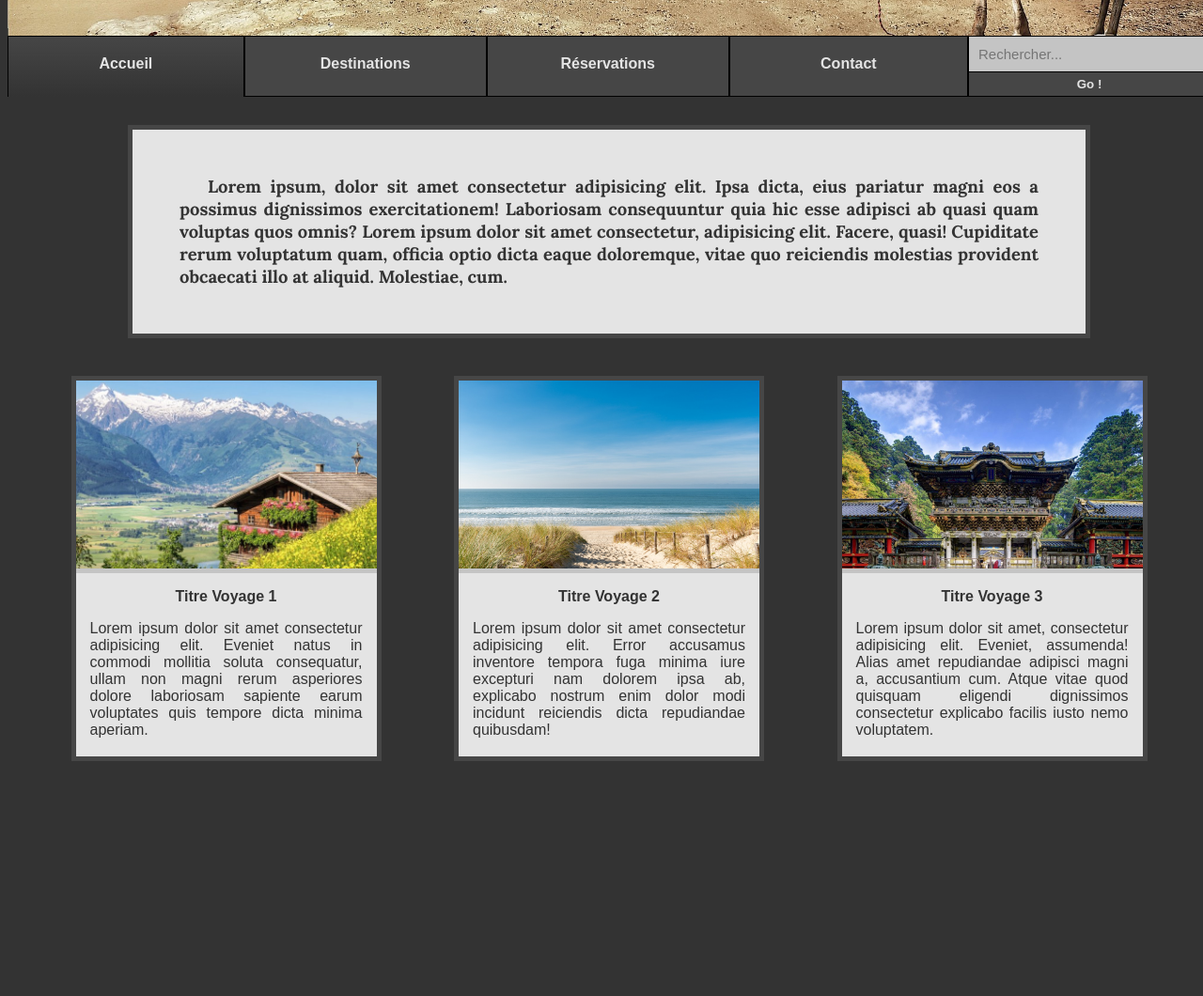
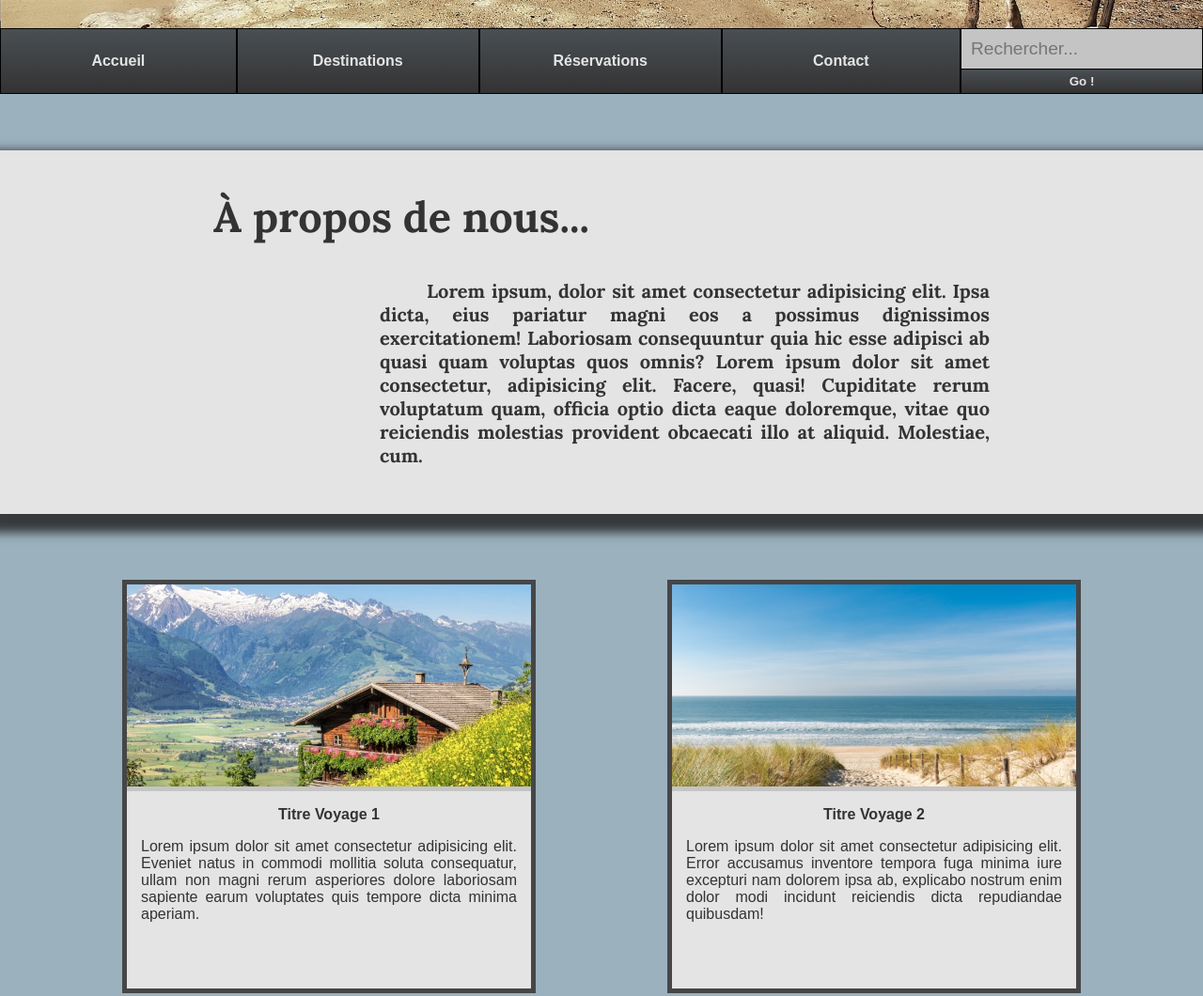
Before and after one commit to ThiryGaetan/HTML-CSS-P3, a plain HTML site: page index.html in a window 1280 px wide. Shown: the part 420-1480 px from the top of the page at 94% size. Before the commit the page ends 1248 px from the top, so only its background shows below. Drawn offline with Linux system fonts and the light colour scheme.

Commit message:
fix blocks and color change

```diff
--- a/assets/CSS/style.css
+++ b/assets/CSS/style.css
@@ -1,24 +1,19 @@
 @font-face {
     font-family: "Lora";
-    src: url(../fonts/Lora.ttf)
+    src: url("../fonts/Lora.ttf")
 }
 body {
-    width: 100%;
     font-family: Arial, Helvetica, sans-serif;
-    background-color: #333333;
-}
-header, #navBar {
-    display: flex;
-    justify-content: center;
+    margin: 0px;
+    background-color: #9bb1be;
 }
 /* header */
 #headerPic {
     flex: 1 1 auto;
-    /* flex: flex-grow flex-shrink flex-basis */
     display: flex;
     justify-content: center;
     align-items: center;
-    background-image: url(../images/header.jpg);
+    background-image: url("../images/header.jpg");
     height: 450px;
     background-size: cover;
     background-position: top;
@@ -33,17 +28,31 @@ h1 {
     color: #D4F0FC;
     font-size: 400%;
     letter-spacing: -4px;
+    transition: background-color 1.3s;
+}
+h1:hover {
+    background-color: #222222;
 }
 /* navbar */
+nav {
+    display: flex;
+    justify-content: center;
+    position: -webkit-sticky;
+    position: sticky;
+    top: 0px;
+}
 .button {
     flex: 1 1 auto;
+    display: flex;
+    justify-content: center;
+    align-items: center;
     max-width: 20%;
     color: #e4e4e4;
     border: solid #000000 1px;
     padding: 20px 0px;
-    background-color: #464646;
+    background-color: #4a4f53;
+    background-image: linear-gradient(#ffffff00, #333333);
     font-weight: bold;
-    text-align: center;
     text-decoration: none;
 }
 #current {
@@ -54,8 +63,9 @@ h1 {
     text-decoration: none;
 }
 .button:hover:not(#current) {
-    background-color: #c4c4c4;
+    background-color: #d8d8d8;
     color: #464646;
+    background-image: none;
 }
 #searchForm {
     display: flex;
@@ -70,19 +80,22 @@ h1 {
     background-color: #c4c4c4;
     border: none;
     border-bottom: #000000 1px solid;
+    font-size: 120%;
 }
 #searchButton {
     flex: 1 1 auto;
     border: none;
     color: #e4e4e4;
-    background-color: #464646;
+    background-color: #4a4f53;
+    background-image: linear-gradient(#ffffff00, #333333);
     padding: 5px 0px;
     font-weight: bold;
     cursor: pointer;
 }
 #searchButton:hover {
-    background-color: #c4c4c4;
+    background-color: #d8d8d8;
     color: #464646;
+    background-image: none;
 }
 input[type=search] {
     padding: 10px;
@@ -92,15 +105,23 @@ input[type=search] {
 #introTxt {
     font-family: "Lora", serif;
     font-weight: bold;
-    margin: 30px 10%;
-    padding: 30px 50px;
-    font-size: 115%;
-    text-indent: 30px;
+    margin: 3em 0;
+    padding: 5px 50px 30px 50px;
+    font-size: 125%;
+    color: #333333;
+    background-color: #e4e4e4;
+    box-shadow: 0px .5em 10px .5em #222222d3;
+}
+h2 {
+    margin-left: 15%;
+    font-size: 225%;
+}
+#introTxt p {
+    text-indent: 2.5em;
     text-align: justify;
     text-justify: inter-word;
-    color: #333333;
-    background-color: #e4e4e4;
-    border: solid 5px #464646;
+    margin-left: 30%;
+    margin-right: 15%;
 }
 /* blocks */
 #blockDiv {
@@ -109,28 +130,24 @@ input[type=search] {
     flex-wrap: wrap;
 }
 .blocks {
-    background-position: center;
     text-align: center;
-    /* display: flex;
-    align-items: center;
-    flex-direction: column; */
     background-color: #e4e4e4;
     text-decoration: none;
     color: #333333;
     border: solid 5px #464646;
-    width: 320px;
-    height: 400px;
+    width: 30%;
+    min-width: 430px;
+    height: 30vw;
+    min-height: 430px;
     margin: 10px;
-    /* padding: 5px; */
-}
-.blocks:hover {
-    border-width: 2px 8px 8px 2px;
+    overflow: hidden;
 }
 .blockPics {
     width: 100%;
-    height: 200px;
+    height: 50%;
     background-size: cover;
     border-bottom: solid 5px #c4c4c4;
+    background-position: center;
 }
 .blockTitles {
     font-weight: bold;
@@ -150,12 +167,24 @@ input[type=search] {
 #blockPic-3 {
     background-image: url(../images/blocks/block_3.jpg);
 }
+#blockPic-4 {
+    background-image: url(../images/blocks/block_4.jpg);
+}
+/* footer  */
+footer {
+    margin-top: 20em;
+    height: 3em;
+    border-top: 1px solid black;
+    background-color: #464646;
+    /* background-image: linear-gradient(#ffffff00, #333333); */
+
+}
 /*      rupture 480 px       */
 @media screen and (max-width: 480px) {
     #headerPic {
         height: 200px;
     }
-    #navBar {
+    nav {
         flex-direction: column;
     }
     .button {
--- a/index.html
+++ b/index.html
@@ -5,8 +5,8 @@
     <meta charset="UTF-8">
     <meta http-equiv="X-UA-Compatible" content="IE=edge">
     <meta name="viewport" content="width=device-width, initial-scale=1.0">
+    <link rel="stylesheet" href="assets/CSS/style.css">
     <title>Voyage & Co</title>
-    <link rel="stylesheet" href="assets/CSS/style.css">
 </head>
 
 <body>
@@ -19,13 +19,13 @@
             </a>
         </div>
     </header>
-    <nav id="navBar">
+    <nav>
         <!-- navbar -->
-        <a class="button" id="current">Accueil</a>
+        <a class="button" href="#">Accueil</a>
         <a class="button" href="#">Destinations</a>
         <a class="button" href="#">Réservations</a>
         <a class="button" href="#">Contact</a>
-        <form action="#" id="searchForm">
+        <form action="#" method="POST" id="searchForm">
             <!-- search bar and button -->
             <input id="searchField" name="search" type="search" placeholder="Rechercher...">
             <button type="submit" id="searchButton">Go !</button>
@@ -33,6 +33,9 @@
     </nav>
     <section id="introTxt">
         <!-- introduction -->
+        <h2>
+            À propos de nous...
+        </h2>
         <p>
             Lorem ipsum, dolor sit amet consectetur adipisicing elit. Ipsa dicta, eius pariatur magni eos a possimus
             dignissimos exercitationem! Laboriosam consequuntur quia hic esse adipisci ab quasi quam voluptas quos
@@ -50,7 +53,9 @@
                 Titre Voyage 1
             </p>
             <p class="blockTxts">
-                Lorem ipsum dolor sit amet consectetur adipisicing elit. Eveniet natus in commodi mollitia soluta consequatur, ullam non magni rerum asperiores dolore laboriosam sapiente earum voluptates quis tempore dicta minima aperiam.
+                Lorem ipsum dolor sit amet consectetur adipisicing elit. Eveniet natus in commodi mollitia soluta
+                consequatur, ullam non magni rerum asperiores dolore laboriosam sapiente earum voluptates quis tempore
+                dicta minima aperiam.
             </p>
         </a>
         <a class="blocks" href="#">
@@ -60,7 +65,9 @@
                 Titre Voyage 2
             </p>
             <p class="blockTxts">
-                Lorem ipsum dolor sit amet consectetur adipisicing elit. Error accusamus inventore tempora fuga minima iure excepturi nam dolorem ipsa ab, explicabo nostrum enim dolor modi incidunt reiciendis dicta repudiandae quibusdam!
+                Lorem ipsum dolor sit amet consectetur adipisicing elit. Error accusamus inventore tempora fuga minima
+                iure excepturi nam dolorem ipsa ab, explicabo nostrum enim dolor modi incidunt reiciendis dicta
+                repudiandae quibusdam!
             </p>
         </a>
         <a class="blocks" href="#">
@@ -70,11 +77,22 @@
                 Titre Voyage 3
             </p>
             <p class="blockTxts">
-                Lorem ipsum dolor sit amet, consectetur adipisicing elit. Eveniet, assumenda! Alias amet repudiandae adipisci magni a, accusantium cum. Atque vitae quod quisquam eligendi dignissimos consectetur explicabo facilis iusto nemo voluptatem.
+                Lorem ipsum dolor sit amet, consectetur adipisicing elit. Eveniet, assumenda! Alias amet repudiandae
+                adipisci magni a, accusantium cum. Atque vitae quod quisquam eligendi dignissimos consectetur explicabo
+                facilis iusto nemo voluptatem.
+            </p>
+        </a>
+        <a class="blocks" href="#">
+            <!-- bloc 3 -->
+            <div class="blockPics" id="blockPic-4"></div>
+            <p class="blockTitles">
+                Titre Voyage 4
+            </p>
+            <p class="blockTxts">
+                Lorem ipsum dolor, sit amet consectetur adipisicing elit. Pariatur accusamus nulla quo magni totam inventore eum, commodi corporis, porro, odio delectus cum beatae tenetur velit. Amet pariatur sit assumenda numquam? Lorem ipsum dolor sit amet consectetur adipisicing elit. Voluptatibus ex cumque sed distinctio at magnam assumenda incidunt quas animi rerum nihil sequi quod fuga culpa quam labore, eligendi itaque illo. Lorem ipsum dolor sit amet consectetur adipisicing elit. Fugiat, expedita unde eius consequuntur, minima aut non corporis dolores dolore nulla, in saepe suscipit eveniet! Optio iure temporibus doloremque asperiores incidunt!
             </p>
         </a>
     </section>
-    </div>
     <footer>
 
     </footer>
```
Also changed, not shown: assets/images/blocks/block_4.jpg (added).
